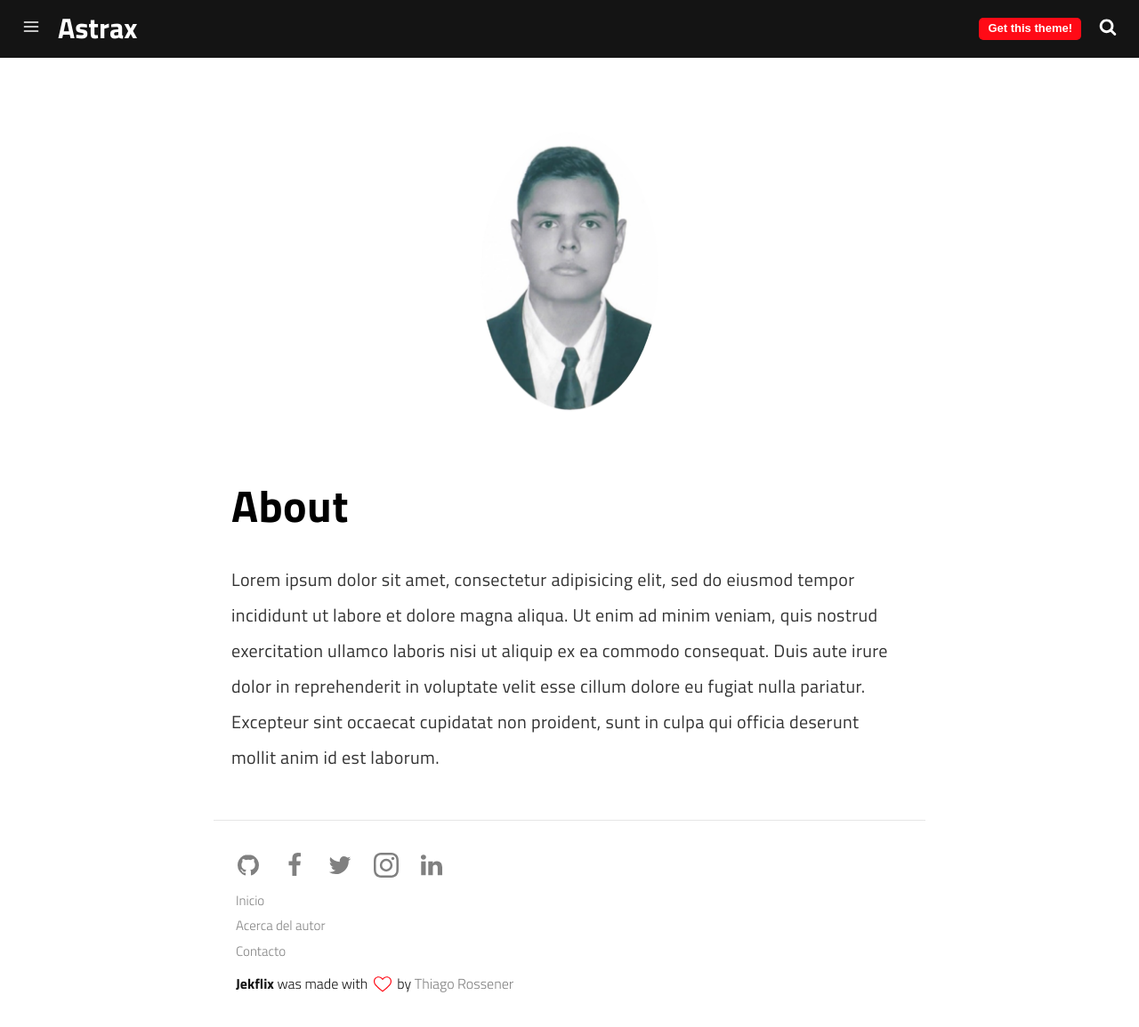
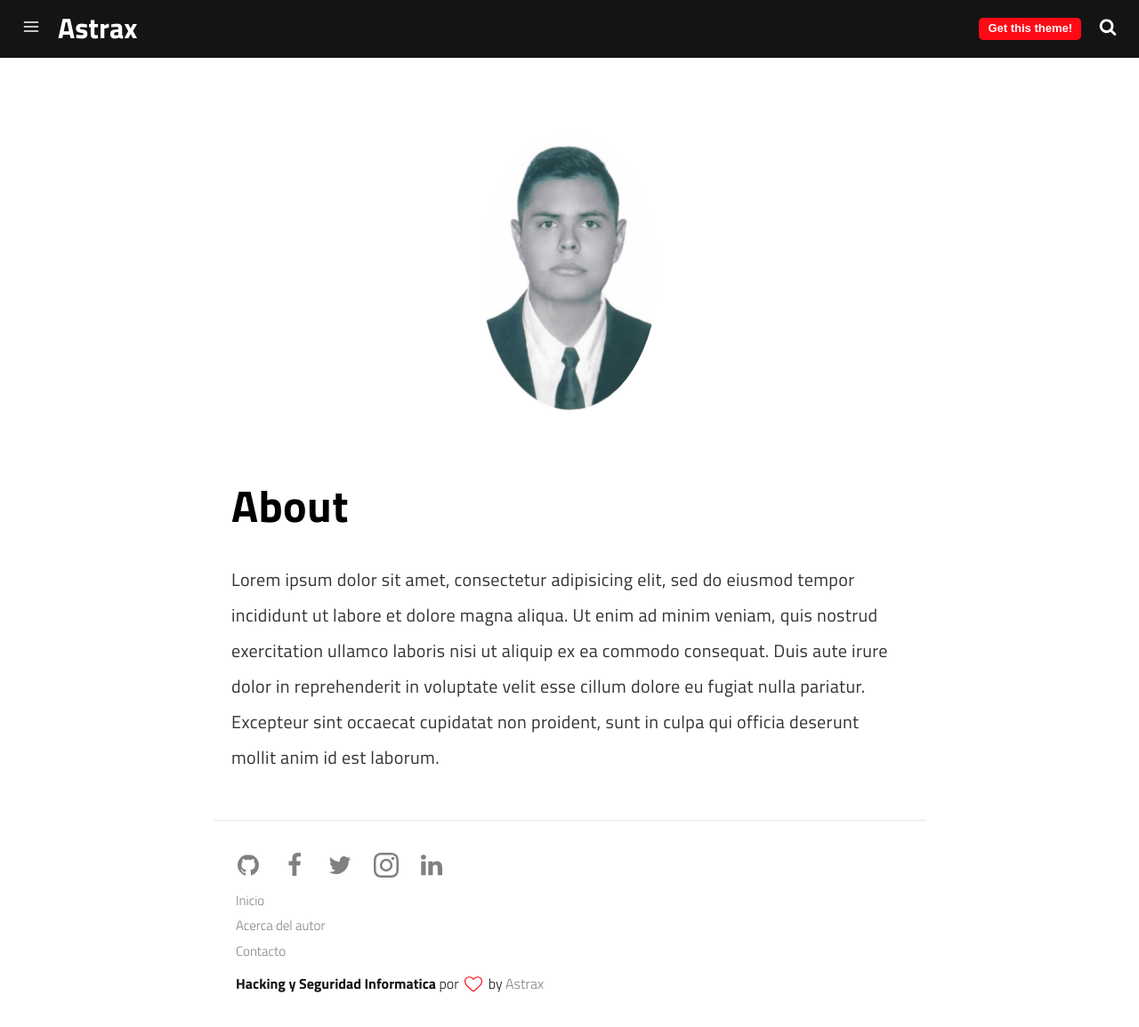
Before and after one commit to astr4x/astr4x.github.io, a Jekyll site: the page built from pages/about.md, in a window 1280 px wide and 1155 px high. Shown: the whole window at 89% size. Built offline with Jekyll 4.4.1, drawn with Linux system fonts in a browser that asks for light colours; a script that is not in the unit is left out.

Commit message:
Update footer.html

```diff
--- a/_includes/footer.html
+++ b/_includes/footer.html
@@ -35,7 +35,7 @@
     {% include links.html %}
 
     <p>
-      <span>Jekflix</span> was made with <svg class="love"><use xlink:href="#icon-heart"></use></svg> by <a href="https://rossener.com" target="_blank" class="creator">Thiago Rossener</a>
+      <span>Hacking y Seguridad Informatica</span> por <svg class="love"><use xlink:href="#icon-heart"></use></svg> by <a href="https://astr4x.github.io" target="_blank" class="creator">Astrax</a>
     </p>
 </footer>
 
```
